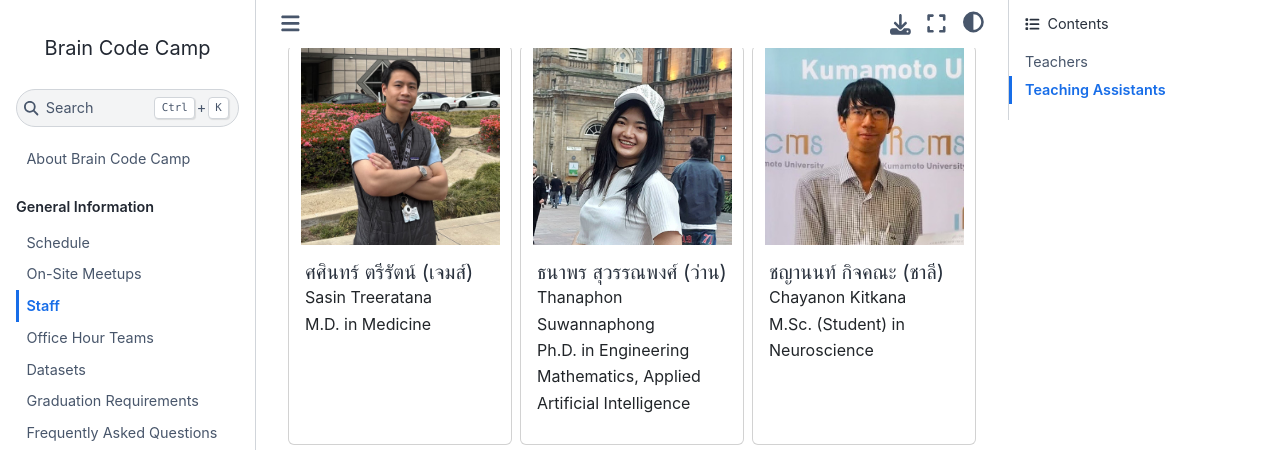
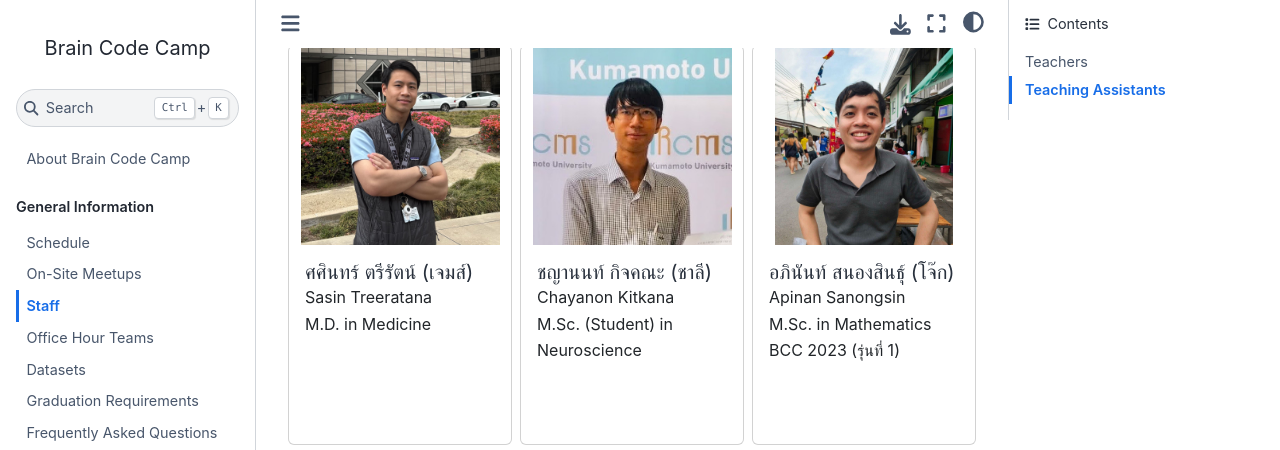
Before and after one commit to braincodecamp/brainCodeCamp2026, a Jupyter Book: the page built from GeneralInfo/staff.md, in a window 1280 px wide and 900 px high, scrolled down 2300 px, cut to the strip 0-450 px from the top of the window. Built offline with Jupyter Book 1.0.4 settings and Sphinx 7.4.7 and the Sphinx Book theme 1.1.4, drawn with Linux system fonts in a browser that asks for light colours; pages that are not in the unit, such as notebooks, are missing from menus.

Commit message:
Update staff

```diff
--- a/GeneralInfo/staff.md
+++ b/GeneralInfo/staff.md
@@ -192,18 +192,6 @@
     </div>
     <div class="col">
         <div class="card staff-image-container">
-            <img src="/img-staff/thanaphon_suwannaphong.jpg" class="card-img-top" alt="thanaphon suwannaphong">
-            <div class="card-body">
-                <h5 class="card-title m-0">ธนาพร สุวรรณพงศ์ (ว่าน)</h5>
-                <p class="card-text">
-                    Thanaphon Suwannaphong<br/>
-                    Ph.D. in Engineering Mathematics, Applied Artificial Intelligence
-                </p>
-            </div>
-        </div>
-    </div>
-    <div class="col">
-        <div class="card staff-image-container">
             <img src="/img-staff/chayanon-kitkana.jpg" class="card-img-top" alt="chayanon kitkana">
             <div class="card-body">
                 <h5 class="card-title m-0">ชญานนท์ กิจคณะ (ชาลี)</h5>
```
Also changed, not shown: assets/img-staff/thanaphon_suwannaphong.jpg (deleted).
